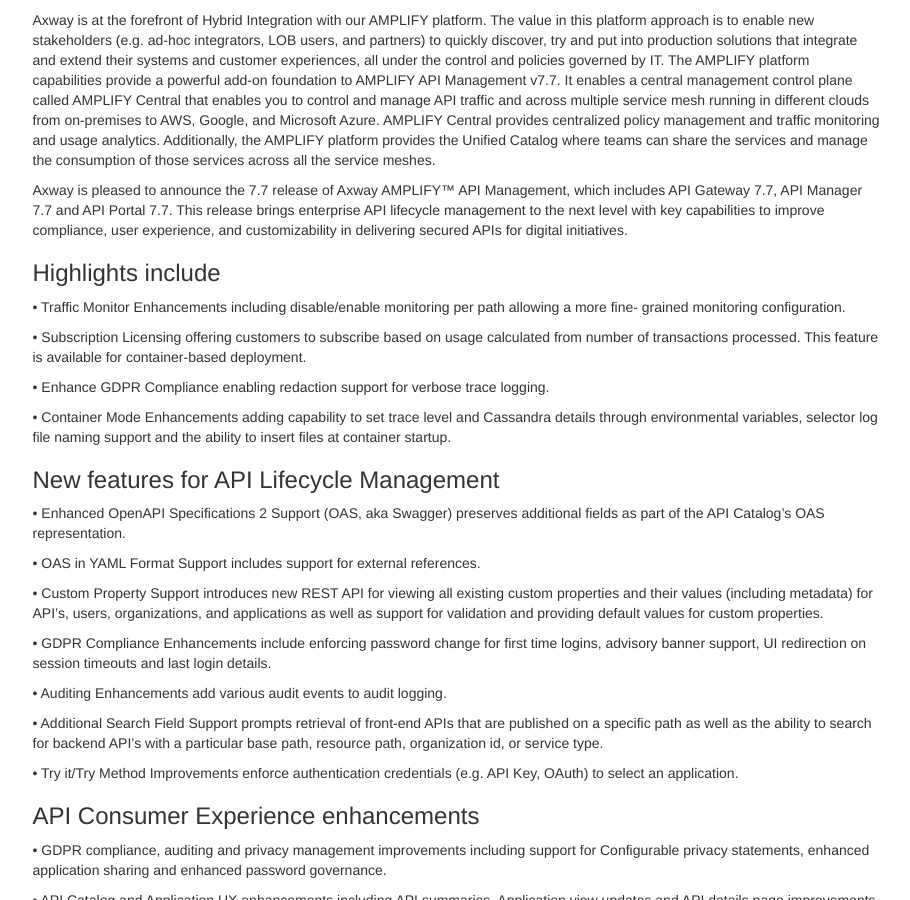
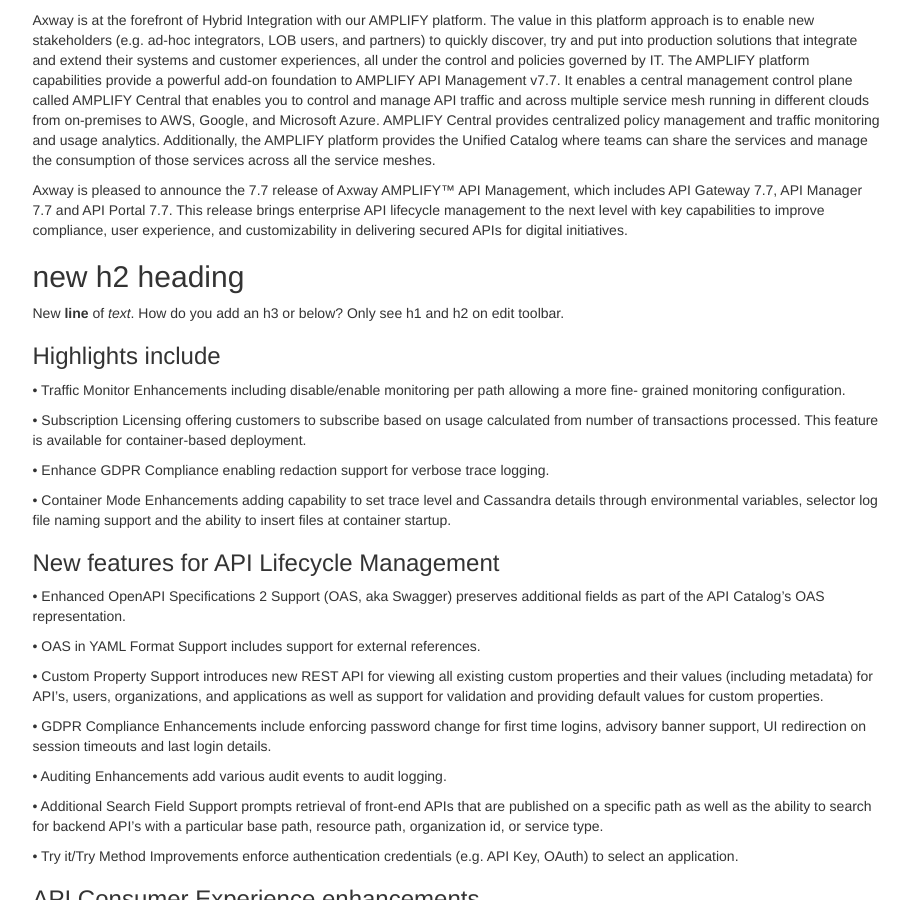
Before and after one commit to andreamussap/Axway_Docs4All_Hackathon, a Jekyll site: the page built from doctheme/_posts/2019-05-16-axway-amplify™-api-management-–-release-7-7-now-available.md, in a window 1280 px wide and 900 px high, scrolled down 389 px. Shown: the whole window, without its empty margins (330-1240 px from the left). Built offline with Jekyll 4.4.1, drawn with Linux system fonts in a browser that asks for light colours; nearby versions of some CDN libraries; library files that are not in the unit come from our copies; comment, search, counter and statistics services are not loaded.

Commit message:
Update Document “2019-05-16-axway-amplify™-api-management-–-release-7-7-now-available”

```diff
--- a/doctheme/_posts/2019-05-16-axway-amplify™-api-management-–-release-7-7-now-available.md
+++ b/doctheme/_posts/2019-05-16-axway-amplify™-api-management-–-release-7-7-now-available.md
@@ -9,6 +9,10 @@
 Axway is at the forefront of Hybrid Integration with our AMPLIFY platform. The value in this platform approach is to enable new stakeholders (e.g. ad-hoc integrators, LOB users, and partners) to quickly discover, try and put into production solutions that integrate and extend their systems and customer experiences, all under the control and policies governed by IT. The AMPLIFY platform capabilities provide a powerful add-on foundation to AMPLIFY API Management v7.7. It enables a central management control plane called AMPLIFY Central that enables you to control and manage API traffic and across multiple service mesh running in different clouds from on-premises to AWS, Google, and Microsoft Azure. AMPLIFY Central provides centralized policy management and traffic monitoring and usage analytics. Additionally, the AMPLIFY platform provides the Unified Catalog where teams can share the services and manage the consumption of those services across all the service meshes.
 
 Axway is pleased to announce the 7.7 release of Axway AMPLIFY™ API Management, which includes API Gateway 7.7, API Manager 7.7 and API Portal 7.7. This release brings enterprise API lifecycle management to the next level with key capabilities to improve compliance, user experience, and customizability in delivering secured APIs for digital initiatives.
+
+## new h2 heading
+
+New **line** of _text_. How do you add an h3 or below? Only see h1 and h2 on edit toolbar.
 
 ### Highlights include
 
```
